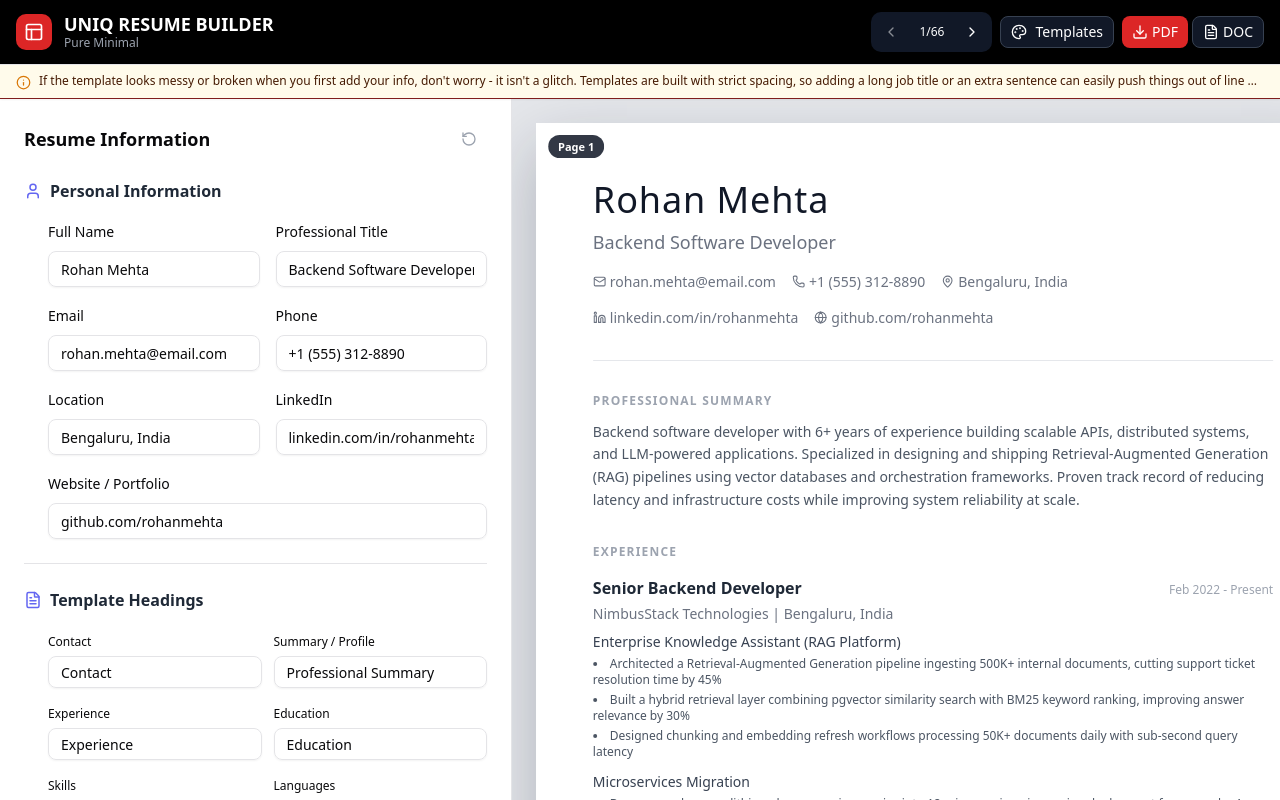
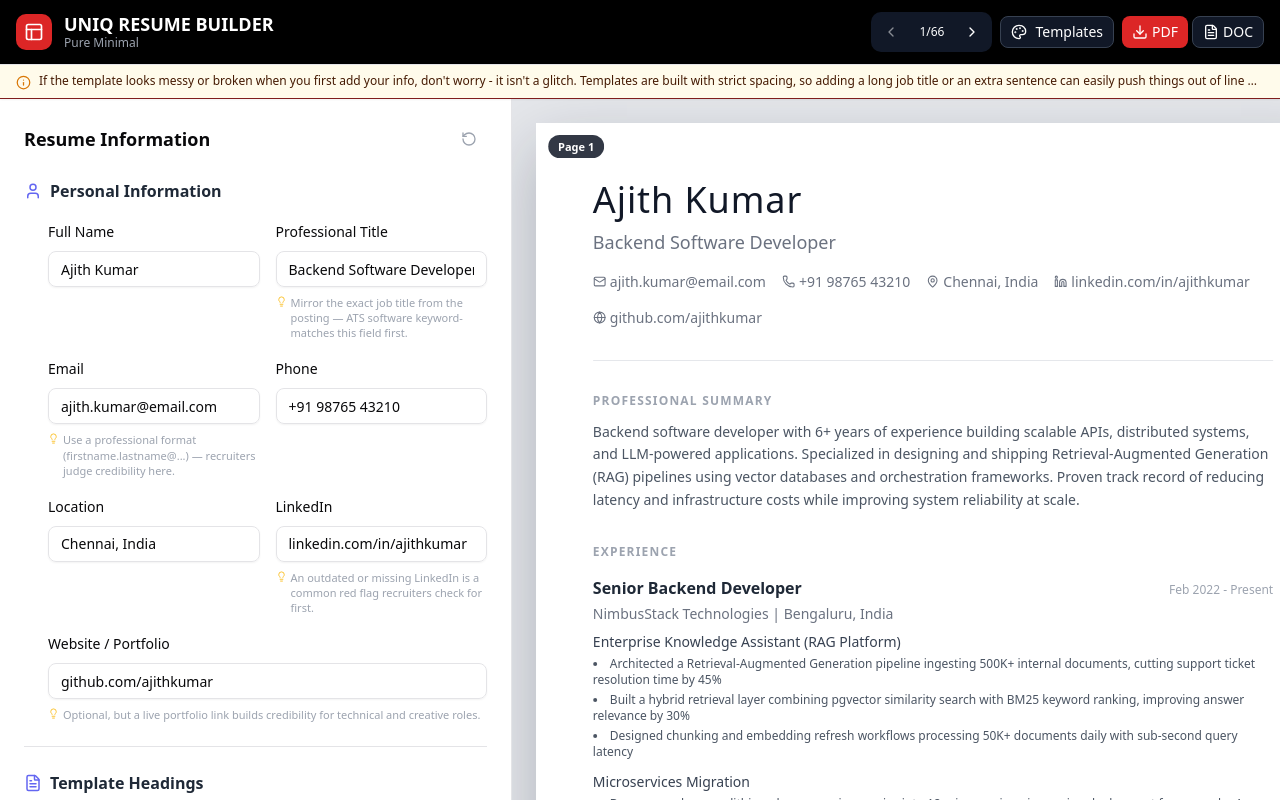
Before and after one commit to dineshuniq/resume_builder, a React (Vite) app in the folder dineshs-resume-builder/: page / in a window 1280 px wide. Built offline with nearby package versions, Linux system fonts and the light colour scheme.

Commit message:
fields data overhaul

```diff
--- a/dineshs-resume-builder/src/components/form/CertificationsForm.tsx
+++ b/dineshs-resume-builder/src/components/form/CertificationsForm.tsx
@@ -4,6 +4,7 @@ import { Input } from "@/components/ui/input";
 import { Label } from "@/components/ui/label";
 import { Button } from "@/components/ui/button";
 import { Plus, Trash2 } from "lucide-react";
+import FieldHint from "@/components/form/FieldHint";
 
 export default function CertificationsForm() {
   const { resumeData, addCertification, removeCertification, setResumeData } = useResumeStore();
@@ -27,6 +28,7 @@ export default function CertificationsForm() {
 
   return (
     <div className="space-y-3">
+      <FieldHint>Include the issuing organization and year — recruiters and ATS filters often use certifications to verify compliance or eligibility requirements.</FieldHint>
       {resumeData.certifications.map((cert) => (
         <div key={cert.id} className="grid grid-cols-1 sm:grid-cols-12 gap-2 items-end border rounded-lg p-3 bg-gray-50/50">
           <div className="col-span-1 sm:col-span-5 space-y-1">
--- a/dineshs-resume-builder/src/components/form/EducationForm.tsx
+++ b/dineshs-resume-builder/src/components/form/EducationForm.tsx
@@ -3,6 +3,7 @@ import { Input } from "@/components/ui/input";
 import { Label } from "@/components/ui/label";
 import { Button } from "@/components/ui/button";
 import { Plus, Trash2 } from "lucide-react";
+import FieldHint from "@/components/form/FieldHint";
 
 export default function EducationForm() {
   const { resumeData, addEducation, removeEducation, setResumeData } = useResumeStore();
@@ -16,6 +17,7 @@ export default function EducationForm() {
 
   return (
     <div className="space-y-3">
+      <FieldHint>List your most recent or highest degree first. Only include GPA if it's 3.5+ or the employer explicitly asks for it.</FieldHint>
       {resumeData.education.map((edu) => (
         <div key={edu.id} className="grid grid-cols-1 sm:grid-cols-12 gap-2 items-end border rounded-lg p-3 bg-gray-50/50">
           <div className="col-span-1 sm:col-span-4 space-y-1">
--- a/dineshs-resume-builder/src/components/form/ExperienceForm.tsx
+++ b/dineshs-resume-builder/src/components/form/ExperienceForm.tsx
@@ -5,6 +5,7 @@ import { Label } from "@/components/ui/label";
 import { Button } from "@/components/ui/button";
 import { Checkbox } from "@/components/ui/checkbox";
 import { Plus, Trash2, ChevronDown, ChevronUp } from "lucide-react";
+import FieldHint from "@/components/form/FieldHint";
 
 export default function ExperienceForm() {
   const { resumeData, addExperience, removeExperience, updateExperience, addProject, removeProject, updateProject } = useResumeStore();
@@ -79,6 +80,7 @@ export default function ExperienceForm() {
                       placeholder="Bullet points (one per line)"
                       className="w-full min-h-[60px] p-2 text-xs rounded-md border border-input bg-background resize-y"
                     />
+                    <FieldHint>Start each line with an action verb and quantify the result (%, $, time, scale) — vague duties get filtered out by both ATS and recruiters.</FieldHint>
                   </div>
                 ))}
                 <Button variant="outline" size="sm" onClick={() => addProject(exp.id, { id: crypto.randomUUID(), title: "", bullets: [""] })} className="text-xs">
--- /dev/null
+++ b/dineshs-resume-builder/src/components/form/FieldHint.tsx
@@ -0,0 +1,10 @@
+import { Lightbulb } from "lucide-react";
+
+export default function FieldHint({ children }: { children: React.ReactNode }) {
+  return (
+    <p className="mt-1 flex items-start gap-1 text-[11px] leading-snug text-gray-400">
+      <Lightbulb size={11} className="mt-[1px] shrink-0 text-amber-400" />
+      <span>{children}</span>
+    </p>
+  );
+}
--- a/dineshs-resume-builder/src/components/form/LanguagesForm.tsx
+++ b/dineshs-resume-builder/src/components/form/LanguagesForm.tsx
@@ -4,6 +4,7 @@ import { Input } from "@/components/ui/input";
 import { Button } from "@/components/ui/button";
 import { Plus, X } from "lucide-react";
 import { Select, SelectContent, SelectItem, SelectTrigger, SelectValue } from "@/components/ui/select";
+import FieldHint from "@/components/form/FieldHint";
 
 export default function LanguagesForm() {
   const { resumeData, addLanguage, removeLanguage } = useResumeStore();
@@ -36,6 +37,7 @@ export default function LanguagesForm() {
           <Plus size={14} />
         </Button>
       </div>
+      <FieldHint>Only list languages relevant to the role — padding this section rarely helps and can dilute your keyword-relevant skills above.</FieldHint>
 
       <div className="flex flex-wrap gap-2">
         {resumeData.languages.map((lang) => (
--- a/dineshs-resume-builder/src/components/form/PersonalInfoForm.tsx
+++ b/dineshs-resume-builder/src/components/form/PersonalInfoForm.tsx
@@ -1,6 +1,7 @@
 import { useResumeStore } from "@/store/resumeStore";
 import { Input } from "@/components/ui/input";
 import { Label } from "@/components/ui/label";
+import FieldHint from "@/components/form/FieldHint";
 
 export default function PersonalInfoForm() {
   const { resumeData, updatePersonalInfo } = useResumeStore();
@@ -26,6 +27,7 @@ export default function PersonalInfoForm() {
             onChange={(e) => updatePersonalInfo("title", e.target.value)}
             placeholder="Software Engineer"
           />
+          <FieldHint>Mirror the exact job title from the posting — ATS software keyword-matches this field first.</FieldHint>
         </div>
       </div>
       <div className="grid grid-cols-1 sm:grid-cols-2 gap-4">
@@ -38,6 +40,7 @@ export default function PersonalInfoForm() {
             onChange={(e) => updatePersonalInfo("email", e.target.value)}
             placeholder="john@example.com"
           />
+          <FieldHint>Use a professional format (firstname.lastname@...) — recruiters judge credibility here.</FieldHint>
         </div>
         <div className="space-y-2">
           <Label htmlFor="phone">Phone</Label>
@@ -67,6 +70,7 @@ export default function PersonalInfoForm() {
             onChange={(e) => updatePersonalInfo("linkedin", e.target.value)}
             placeholder="linkedin.com/in/johndoe"
           />
+          <FieldHint>An outdated or missing LinkedIn is a common red flag recruiters check for first.</FieldHint>
         </div>
       </div>
       <div className="space-y-2">
@@ -77,6 +81,7 @@ export default function PersonalInfoForm() {
           onChange={(e) => updatePersonalInfo("website", e.target.value)}
           placeholder="johndoe.com"
         />
+        <FieldHint>Optional, but a live portfolio link builds credibility for technical and creative roles.</FieldHint>
       </div>
     </div>
   );
--- a/dineshs-resume-builder/src/components/form/SkillsForm.tsx
+++ b/dineshs-resume-builder/src/components/form/SkillsForm.tsx
@@ -3,6 +3,7 @@ import { useResumeStore } from "@/store/resumeStore";
 import { Input } from "@/components/ui/input";
 import { Button } from "@/components/ui/button";
 import { Plus, X } from "lucide-react";
+import FieldHint from "@/components/form/FieldHint";
 
 export default function SkillsForm() {
   const { resumeData, addSkill, removeSkill } = useResumeStore();
@@ -25,6 +26,7 @@ export default function SkillsForm() {
           <Plus size={14} />
         </Button>
       </div>
+      <FieldHint>List exact keywords from the job description (tools, frameworks, methodologies) — most ATS software ranks resumes by keyword match density.</FieldHint>
 
       <div className="flex flex-wrap gap-2">
         {resumeData.skills.map((skill) => (
--- a/dineshs-resume-builder/src/components/form/SummaryForm.tsx
+++ b/dineshs-resume-builder/src/components/form/SummaryForm.tsx
@@ -1,5 +1,6 @@
 import { useResumeStore } from "@/store/resumeStore";
 import { Label } from "@/components/ui/label";
+import FieldHint from "@/components/form/FieldHint";
 
 export default function SummaryForm() {
   const { resumeData, updateSummary } = useResumeStore();
@@ -14,6 +15,7 @@ export default function SummaryForm() {
         placeholder="Write a brief overview of your professional background and key strengths..."
         className="w-full min-h-[120px] p-3 rounded-md border border-input bg-background text-sm ring-offset-background focus-visible:outline-none focus-visible:ring-2 focus-visible:ring-ring focus-visible:ring-offset-2 resize-y"
       />
+      <FieldHint>Recruiters skim this in ~6 seconds — lead with your strongest achievement, not generic traits, and weave in 2-3 keywords from the job description for ATS matching.</FieldHint>
     </div>
   );
 }
--- a/dineshs-resume-builder/src/types/resume.ts
+++ b/dineshs-resume-builder/src/types/resume.ts
@@ -87,13 +87,13 @@ export const defaultSectionTitles: SectionTitles = {
 
 export const defaultResumeData: ResumeData = {
   personalInfo: {
-    fullName: "Rohan Mehta",
+    fullName: "Ajith Kumar",
     title: "Backend Software Developer",
-    email: "rohan.mehta@email.com",
-    phone: "+1 (555) 312-8890",
-    location: "Bengaluru, India",
-    linkedin: "linkedin.com/in/rohanmehta",
-    website: "github.com/rohanmehta",
+    email: "ajith.kumar@email.com",
+    phone: "+91 98765 43210",
+    location: "Chennai, India",
+    linkedin: "linkedin.com/in/ajithkumar",
+    website: "github.com/ajithkumar",
   },
   sectionTitles: defaultSectionTitles,
   summary:
```
Also changed, not shown: dineshs-resume-builder/src/App.tsx (+41 -1 lines).
